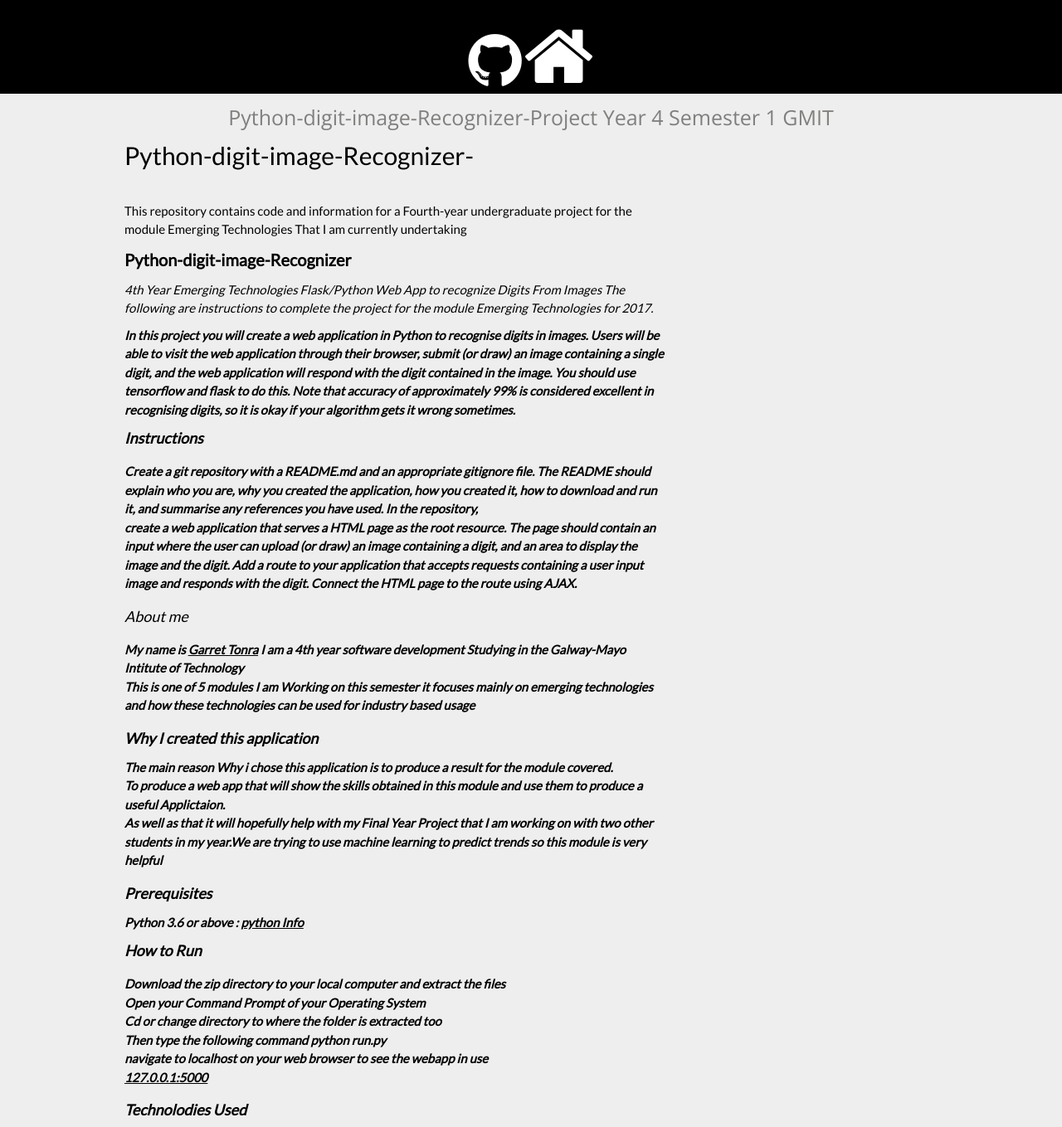
After one commit to gtonra89/Python-digit-image-Recognizer-, a Flask app: page /about/ in a window 1280 px wide. The commit adds this page. Shown: the top 1359 px of the page at 83% size. Run offline with Flask 2, Linux system fonts and the light colour scheme; parts of the project's set-up code (start-up, migrations or seed data) failed here and were passed over.

Commit message:
added about page done a bit of styling

```diff
--- a/run.py
+++ b/run.py
@@ -16,16 +16,21 @@ app = Flask(__name__)
 def index():
     return render_template("index.html")
 
+@app.route('/about/')
+def about():
+    return render_template('about.html')
+
 # Analayse the input given function
 # we use get and post actions
 @app.route('/analyse/', methods=['GET','POST'])
 def analyse():
 # calls the parse img function to
 # get data from drawing canvas and save as image
-    parseImg(request.get_data())
+    parseImage(request.get_data())
 
     # read parsed image back in 8-bit, black and white mode (L)
     parseRead = imread('output.png', mode='L')
+	#Computes the bit-wise NOT of the underlying binary representation of the integers in the input arrays
     parseRead = np.invert(parseRead)
     parseRead = imresize(parseRead,(28,28))
 
@@ -33,19 +38,23 @@ def analyse():
     parseRead = parseRead.reshape(1,28,28,1)
 
     # load model to predict number
+	#You can then use keras.models.load_model(filepath) to reinstantiate your model.
+	#load_model will also take care of compiling the model using the saved training configuration
+	#(unless the model was never compiled in the first place).
     trainedModel = keras.models.load_model("model/mnistModel.h5")
 
     # Use predict function and pass image parseRead through it to get answer
     Result = trainedModel.predict(parseRead)
     print(Result)
 
-	 # change Result to number string
+	# change Result to number string
+	#Return a string representation of the data in the array.
     ResString = np.array_str(np.argmax(Result, axis=1))
     print(ResString)
     return ResString
 
 # Parsing Image function
-def parseImg(imgData):
+def parseImage(imgData):
     # parse canvas bytes and save as output.png
     imgstr = re.search(b'base64,(.*)', imgData).group(1)
     with open('output.png','wb') as output:
--- a/static/index.js
+++ b/static/index.js
@@ -23,8 +23,8 @@
 		lastMouse.x = Mouse.x;
 		lastMouse.y = Mouse.y;
 
-		Mouse.x = e.pageX - this.offsetLeft-15;
-		Mouse.y = e.pageY - this.offsetTop-15;
+		Mouse.x = e.pageX - this.offsetLeft-1;
+		Mouse.y = e.pageY - this.offsetTop-1;
 	}, false);
 
 	canvas.addEventListener("mousedown", function(e) {
--- a/static/style.css
+++ b/static/style.css
@@ -18,11 +18,12 @@ h1 {
 
 #canvas {
 	position: relative;
-	border: 8px solid;
+	top:0;
+	border: 5px solid;
 	margin: auto;
-	margin-top: 160px;
+	margin-top: 0px;
 	border-radius: 5px;
-	cursor: pointer;
+	cursor: pencil;
 	text-align: center;
 }
 
--- /dev/null
+++ b/templates/about.html
@@ -0,0 +1,102 @@
+<!DOCTYPE html>
+<html>
+<head>
+<title>About App</title>
+<meta name="viewport" content="width=device-width, initial-scale=1">
+<link rel="stylesheet" href="http://www.w3schools.com/lib/w3.css">
+<link rel="stylesheet" href="https://fonts.googleapis.com/css?family=Lato">
+<link rel="stylesheet" href="https://fonts.googleapis.com/css?family=Montserrat">
+<link rel="stylesheet" href="https://cdnjs.cloudflare.com/ajax/libs/font-awesome/4.7.0/css/font-awesome.min.css">
+<link rel="icon"
+     type="image/png"
+     href="http://flask.pocoo.org/static/logo/flask.png">
+<style>
+body,h1,h2,h3,h4,h5,h6 {font-family: "Lato", sans-serif}
+.w3-navbar,h1,button {font-family: "Montserrat", sans-serif}
+</style>
+<link rel="stylesheet" type="text/css" href={{ url_for('static', filename='style.css') }}>
+</head>
+<body>
+<!-- Header -->
+<header class="w3-container w3-black w3-center w3-padding-20">
+  <br>
+   <a href="https://github.com/gtonra89/Python-digit-image-Recognizer-" class="w3-hover-text-green"><i class="fa fa fa-github fa-5x"></i></a>
+    <a href="\" class="w3-large w3-hover-text-green" class="w3-hover-text-green"><i class="fa fa-home fa-5x"></i></a>
+</header>
+
+<!-- First Grid -->
+<div class="w3-row-padding w3-padding-600 w3-container">
+  <div class="w3-content">
+    <div class="w3-twothird">
+      <h1>Python-digit-image-Recognizer-Project Year 4 Semester 1 GMIT</h1>
+      <p class="w3-text-grey">
+<br>
+<h2>Python-digit-image-Recognizer-</h2>
+<br>
+This repository contains code and information for a Fourth-year undergraduate project for the module Emerging Technologies
+That I am currently undertaking
+<br>
+<h4><b>Python-digit-image-Recognizer</b></h4>
+<i>
+4th Year Emerging Technologies Flask/Python Web App to recognize Digits From Images
+The following are instructions to complete the project for the module Emerging Technologies for 2017.
+<h5><b><Overview</b></h5>
+
+In this project you will create a web application in Python to recognise digits in images. Users will be able to visit the web application through their browser, submit (or draw) an image containing a single digit, and the web application will respond with the digit contained in the image. You should use tensorflow and flask to do this. Note that accuracy of approximately 99% is considered excellent in recognising digits, so it is okay if your algorithm gets it wrong sometimes.
+
+<h5><b>Instructions</b></h5>
+
+<p>Create a git repository with a README.md and an appropriate gitignore file. The README should explain who you are, why you created the application, how you created it, how to download and run it, and summarise any references you have used.
+In the repository,<br>create a web application that serves a HTML page as the root resource. The page should contain an input where the user can upload (or draw) an image containing a digit, and an area to display the image and the digit.
+Add a route to your application that accepts requests containing a user input image and responds with the digit.
+Connect the HTML page to the route using AJAX.</p>
+
+<b><h5>About me</h5></b>
+<p>My name is <a href ="https://github.com/gtonra89">Garret Tonra</a> I am a 4th year software development Studying in the Galway-Mayo Intitute of Technology<br>
+This is one of 5 modules I am Working on this semester it focuses mainly on emerging technologies and how these technologies can be used for industry based usage
+<b><h5> Why I created this application</h5></b>
+The main reason Why i chose this application is to produce a result for the module covered.<br>To produce a web app that will show the skills obtained in this module and use them to produce a useful Applictaion.<br>As well as that it will hopefully help with my Final Year Project that I am working on with two other students in my year.We are trying to use machine learning to predict trends so this module is very helpful </p>
+<h5><b>Prerequisites</b></h5>
+Python 3.6 or  above : <a href = "https://www.python.org/downloads/">python Info</a>
+<h5><b>How to Run</b></h5>
+<p>Download the zip directory to your local computer and extract the files<br>
+Open your Command Prompt of your Operating System<br>
+Cd or change directory to where the folder is extracted too<br>
+Then type the following command
+<b>python run.py</b><br>
+navigate to localhost on your web browser to see the webapp in use<br>
+<a href = "127.0.0.1:5000">127.0.0.1:5000</a></p>
+
+<h5><b>Technolodies Used</b></h5>
+<a href ="http://flask.pocoo.org/"><img src="https://github.com/gtonra89/Python-digit-image-Recognizer-/blob/master/pocoo_flask-card.png?raw=true" align="left"></a><br><br><br><br><br>
+<p>Flask is a micro web framework written in Python and based on the Werkzeug toolkit and Jinja2 template engine. It is BSD licensed.<br>
+
+Flask is called a micro framework because it does not require particular tools or libraries.It has no database abstraction layer, form validation, or any other components where pre-existing third-party libraries provide common functions.<br>However, Flask supports extensions that can add application features as if they were implemented in Flask itself.<br>Extensions exist for object-relational mappers, form validation, upload handling, various open authentication technologies and several common framework related tools.<br> Extensions are updated far more regularly than the core Flask program</p>
+<a href ="https://en.wikipedia.org/wiki/Ajax_(programming)"><img src = "https://github.com/gtonra89/Python-digit-image-Recognizer-/blob/master/AJAX_logo_by_gengns.svg_.png?raw=true" align="left"></a><br><br><br><br><br>
+<p>Ajax is a set of Web development techniques using many Web technologies on the client side to create asynchronous Web applications. With Ajax, Web applications can send data to and retrieve from a server asynchronously (in the background) without interfering with the display and behavior of the existing page. By decoupling the data interchange layer from the presentation layer, Ajax allows for Web pages, and by extension Web applications, to change content dynamically without the need to reload the entire page. In practice, modern implementations commonly substitute JSON for XML due to the advantages of being native to JavaScript.</p>
+<a href ="https://www.tensorflow.org/"><img src = "https://github.com/gtonra89/Python-digit-image-Recognizer-/blob/master/logo.png?raw=true" align="left"></a><br><br><br><br><br>
+<p>TensorFlow is an open-source software library for dataflow programming across a range of tasks. It is a symbolic math library, and also used for machine learning applications such as neural networks.It is used for both research and production at Google, often replacing its closed-source predecessor, DistBelief.
+
+TensorFlow was developed by the Google Brain team for internal Google use. It was released under the Apache 2.0 open source license on November 9, 2015</p>
+<a href ="https://keras.io/"><img src = "https://github.com/gtonra89/Python-digit-image-Recognizer-/blob/master/keras-logo-2018-large-1200.png?raw=true" align="left"></a><br><br><br><br>
+<p>Keras is an open source neural network library written in Python. It is capable of running on top of MXNet, Deeplearning4j, Tensorflow, CNTK or Theano. Designed to enable fast experimentation with deep neural networks, it focuses on being minimal, modular and extensible. It was developed as part of the research effort of project ONEIROS (Open-ended Neuro-Electronic Intelligent Robot Operating System), and its primary author and maintainer is François Chollet, a Google engineer.
+
+In 2017, Google's TensorFlow team decided to support Keras in TensorFlow's core library. Chollet explained that Keras was conceived to be an interface rather than an end-to-end machine-learning framework. It presents a higher-level, more intuitive set of abstractions that make it easy to configure neural networks regardless of the backend scientific computing library.Microsoft has been working to add a CNTK backend to Keras as well and the functionality is currently in beta release with CNTK v2.0</p>
+<h5>Neural Networks</h5>
+<p>Neural networks are a set of algorithms, modeled loosely after the human brain, that are designed to recognize patterns. They interpret sensory data through a kind of machine perception, labeling or clustering raw input. The patterns they recognize are numerical, contained in vectors, into which all real-world data, be it images, sound, text or time series, must be translated. In this project we give a neural network the MNIST dataset as input in order to for it to perform deep learning on the images.</p>
+<h5><b>References</b></h5>
+<p>Trains a simple convnet on the MNIST dataset.<br>
+Gets to 99.25% test accuracy after 12 epochs
+(there is still a lot of margin for parameter tuning).
+16 seconds per epoch on a GRID K520 GPU.
+https://github.com/fchollet/keras/blob/master/examples/mnist_cnn.py
+
+Adapted the main ocomponets from this : <a href = "https://github.com/sleepokay/mnist-flask-app">https://github.com/sleepokay/mnist-flask-app</a>
+</p>
+</i>
+	</div>
+  </div>
+</div>
+
+</body>
+</html>
```
Also changed, not shown: model/train.py (+17 -4 lines), templates/index.html (+17 -22 lines), output.png.
